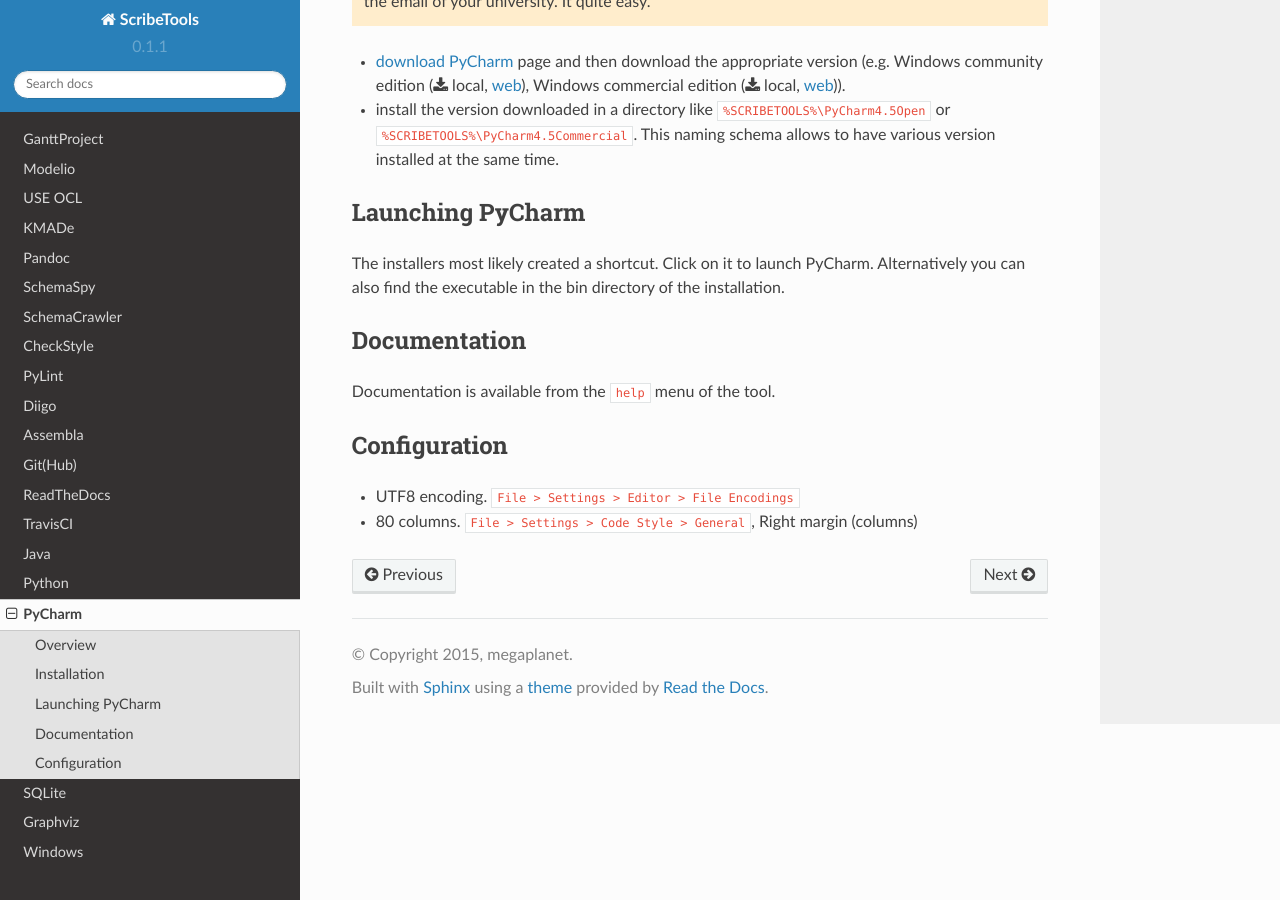
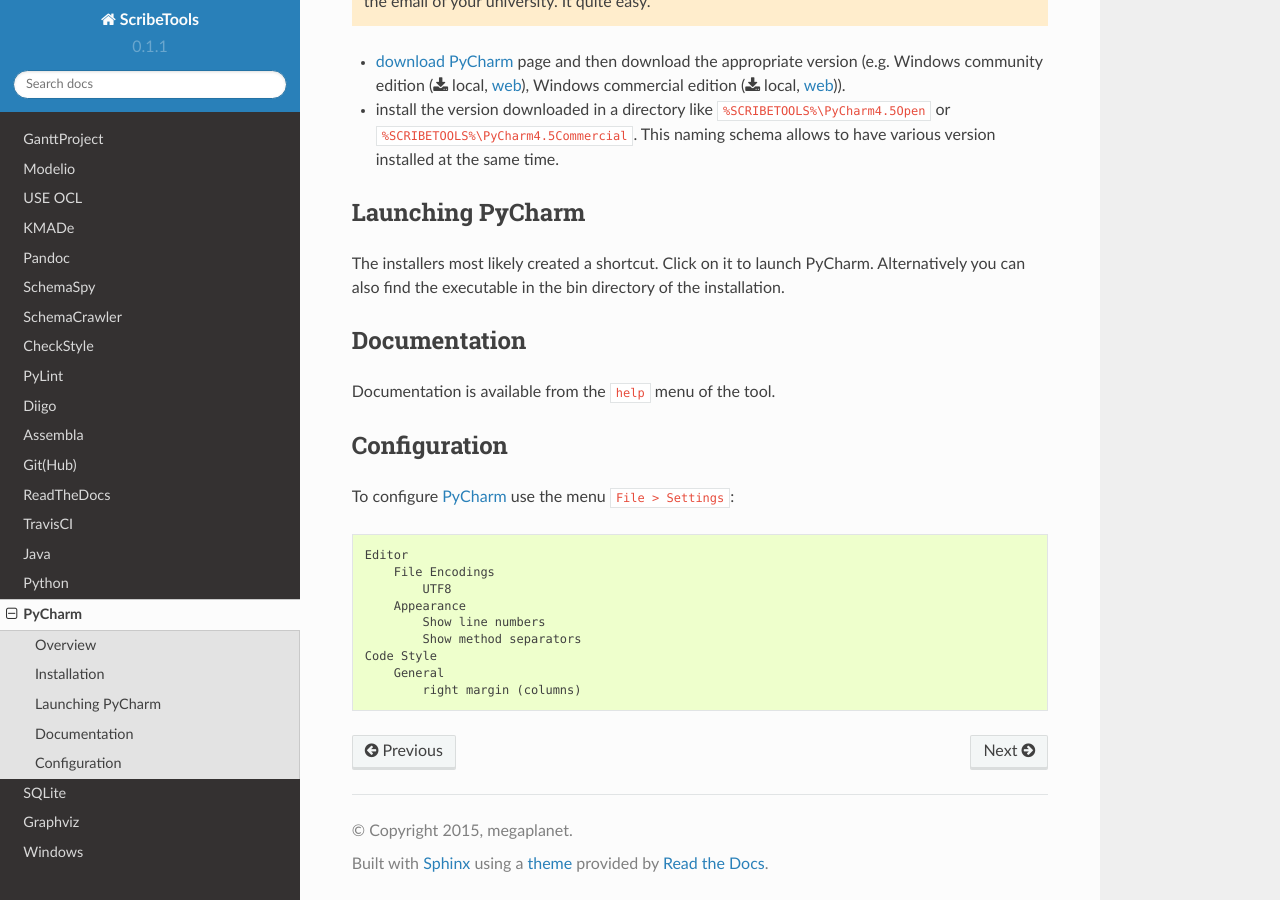
Before and after one commit to ScribesZone/ScribesTools, a Sphinx documentation site: the page built from docs/pycharm/index.rst, in a window 1280 px wide and 900 px high, scrolled down 1361 px. Built offline with Sphinx 7.4.7 and the Read the Docs theme 2.0.0, drawn with Linux system fonts in a browser that asks for light colours.

```diff
--- a/docs/pycharm/index.rst
+++ b/docs/pycharm/index.rst
@@ -51,9 +51,17 @@ Documentation is available from the ``help`` menu of the tool.
 Configuration
 -------------
 
-* UTF8 encoding. ``File > Settings > Editor > File Encodings``
-* 80 columns. ``File > Settings > Code Style > General``, Right margin (columns)
+To configure PyCharm_ use the menu ``File > Settings``::
 
+    Editor
+        File Encodings
+            UTF8
+        Appearance
+            Show line numbers
+            Show method separators
+    Code Style
+        General
+            right margin (columns)
 
 .. ............................................................................
 
```
